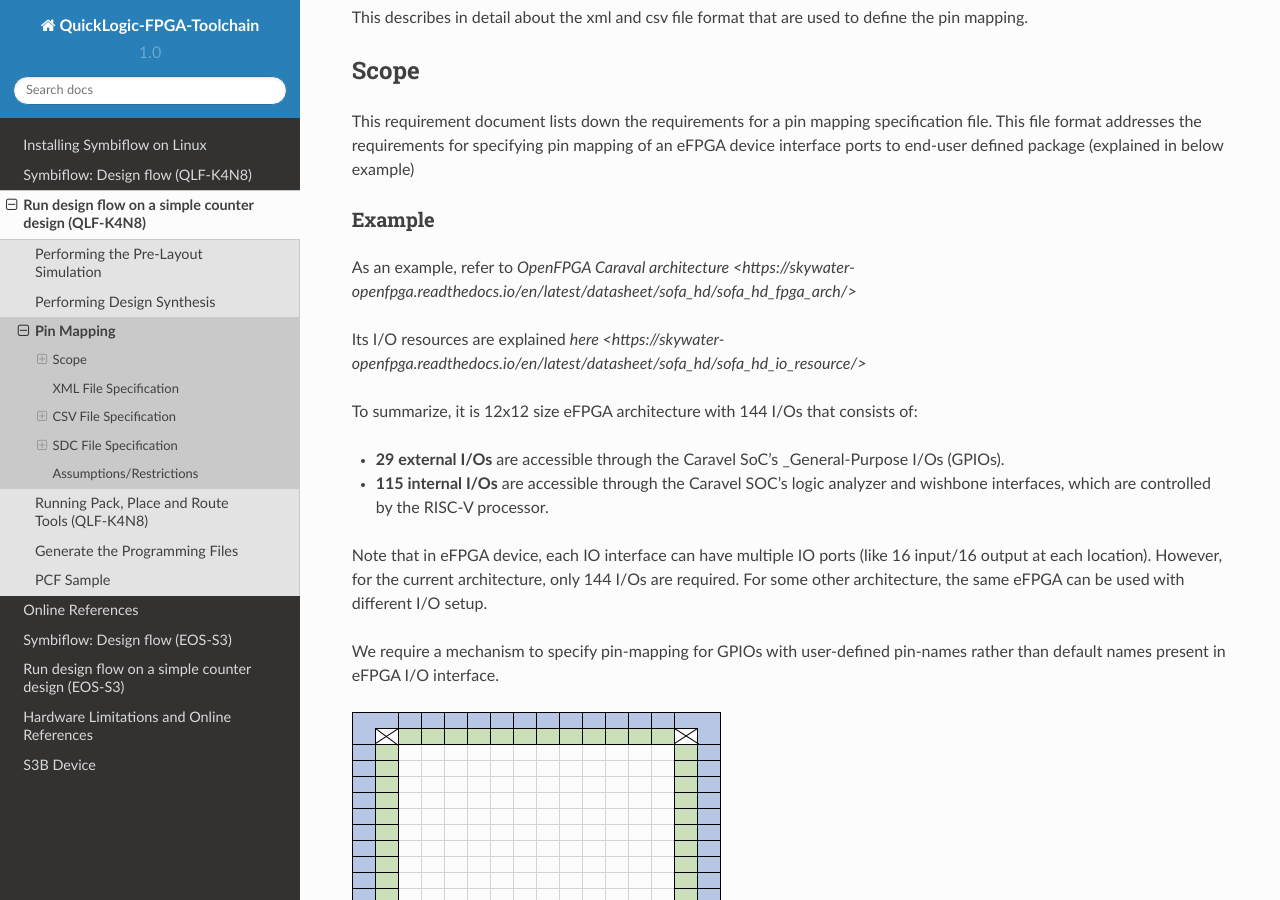
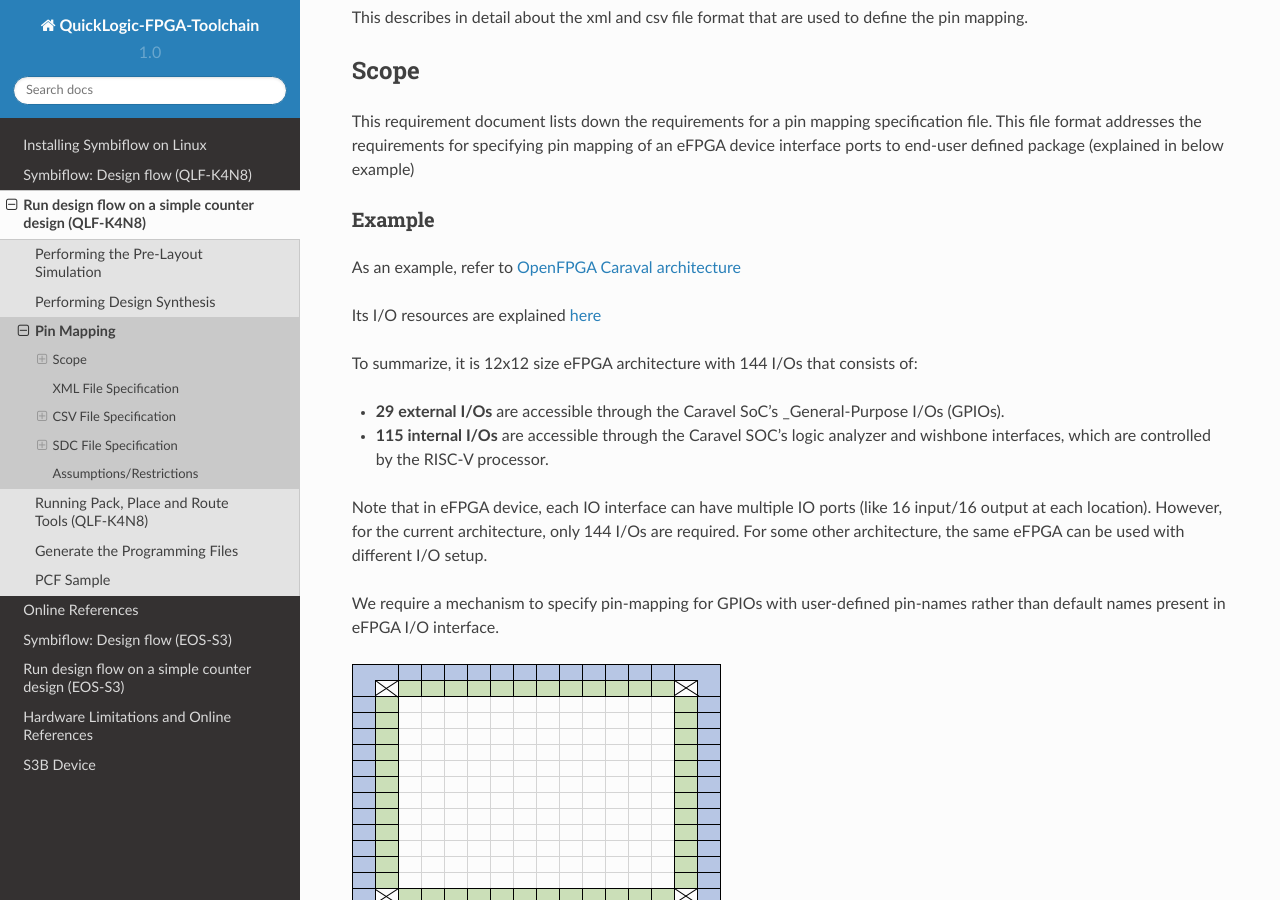
Before and after one commit to QuickLogic-Corp/quicklogic-fpga-toolchain, a Sphinx documentation site: the page built from docs/source/tutorial/qlf_k4n8/Pin-mapping.rst, in a window 1280 px wide and 900 px high, scrolled down 406 px. Built offline with Sphinx 7.4.7 and the Read the Docs theme 2.0.0, drawn with Linux system fonts in a browser that asks for light colours.

Commit message:
fix links

```diff
--- a/docs/source/tutorial/qlf_k4n8/Pin-mapping.rst
+++ b/docs/source/tutorial/qlf_k4n8/Pin-mapping.rst
@@ -21,9 +21,9 @@ This requirement document lists down the requirements for a pin mapping specific
 Example
 ============
 
-As an example, refer to `OpenFPGA Caraval architecture <https://skywater-openfpga.readthedocs.io/en/latest/datasheet/sofa_hd/sofa_hd_fpga_arch/>`
+As an example, refer to `OpenFPGA Caraval architecture <https://skywater-openfpga.readthedocs.io/en/latest/datasheet/sofa_hd/sofa_hd_fpga_arch/>`__
 
-Its I/O resources are explained `here <https://skywater-openfpga.readthedocs.io/en/latest/datasheet/sofa_hd/sofa_hd_io_resource/>`
+Its I/O resources are explained `here <https://skywater-openfpga.readthedocs.io/en/latest/datasheet/sofa_hd/sofa_hd_io_resource/>`__
 
 To summarize, it is 12x12 size eFPGA architecture with 144 I/Os that consists of:
 
```
